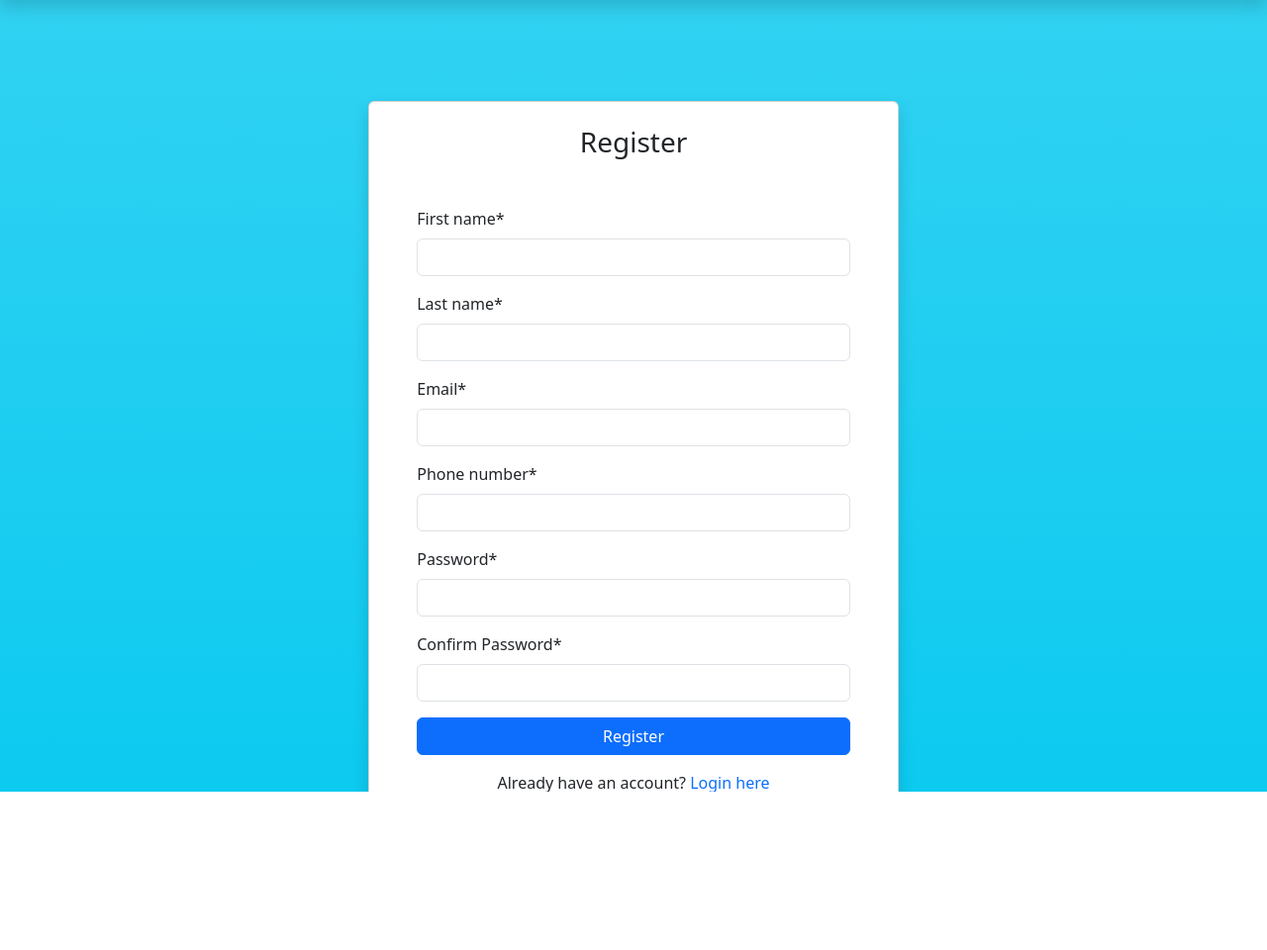
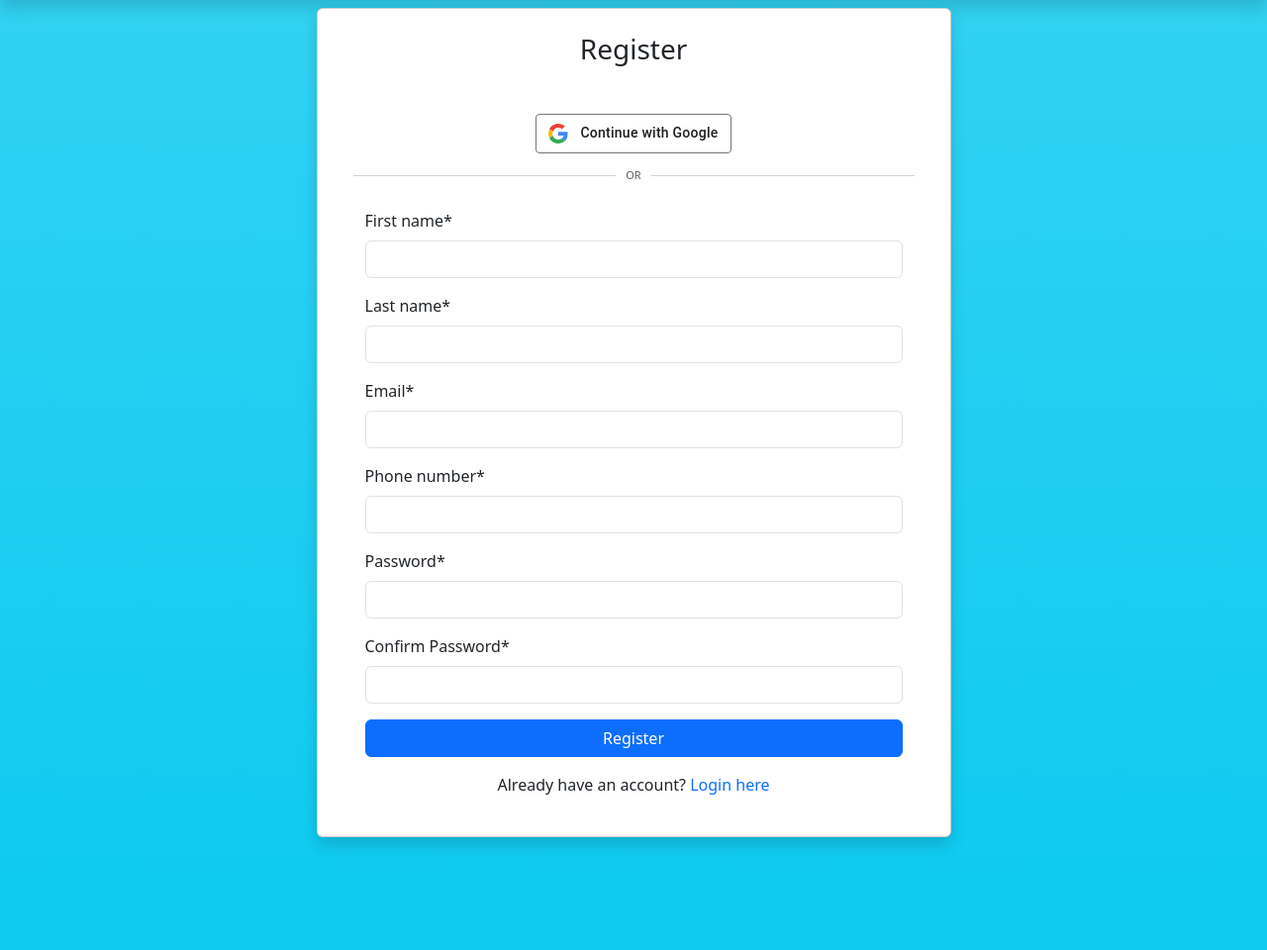
Before and after one commit to BaraaJayousi/CarBookProject, a Django app: page /auth/register/ in a window 1280 px wide. Shown: the part 56-1016 px from the top of the page at 99% size. Before the commit the page ends 856 px from the top, so only its background shows below. Run offline with Django 5.2, Linux system fonts and the light colour scheme; some libraries are stand-ins or nearby versions.

Commit message:
added social apps authentication button

```diff
--- /dev/null
+++ b/authentication_app/templates/google-btn.html
@@ -0,0 +1,18 @@
+{% load socialaccount %}
+<button class="gsi-material-button">
+
+  <div class="gsi-material-button-state"></div>
+  <div class="gsi-material-button-content-wrapper">
+    <div class="gsi-material-button-icon">
+      <svg version="1.1" xmlns="http://www.w3.org/2000/svg" viewBox="0 0 48 48" xmlns:xlink="http://www.w3.org/1999/xlink" style="display: block;">
+        <path fill="#EA4335" d="M24 9.5c3.54 0 6.71 1.22 9.21 3.6l6.85-6.85C35.9 2.38 30.47 0 24 0 14.62 0 6.51 5.38 2.56 13.22l7.98 6.19C12.43 13.72 17.74 9.5 24 9.5z"></path>
+        <path fill="#4285F4" d="M46.98 24.55c0-1.57-.15-3.09-.38-4.55H24v9.02h12.94c-.58 2.96-2.26 5.48-4.78 7.18l7.73 6c4.51-4.18 7.09-10.36 7.09-17.65z"></path>
+        <path fill="#FBBC05" d="M10.53 28.59c-.48-1.45-.76-2.99-.76-4.59s.27-3.14.76-4.59l-7.98-6.19C.92 16.46 0 20.12 0 24c0 3.88.92 7.54 2.56 10.78l7.97-6.19z"></path>
+        <path fill="#34A853" d="M24 48c6.48 0 11.93-2.13 15.89-5.81l-7.73-6c-2.15 1.45-4.92 2.3-8.16 2.3-6.26 0-11.57-4.22-13.47-9.91l-7.98 6.19C6.51 42.62 14.62 48 24 48z"></path>
+        <path fill="none" d="M0 0h48v48H0z"></path>
+      </svg>
+    </div>
+    <span class="gsi-material-button-contents">Continue with Google</span>
+    <span style="display: none;">Continue with Google</span>
+  </div>
+</button>
--- a/authentication_app/templates/main_layout.html
+++ b/authentication_app/templates/main_layout.html
@@ -1,4 +1,5 @@
 <!DOCTYPE html>
+{% load static %}
 <html lang="en">
 <head>
   <meta charset="UTF-8">
@@ -6,6 +7,7 @@
   <title>{% block title %}CarBook {% endblock %}</title>
   <!-- Bootstrap library CDN -->
   <link href="https://cdn.jsdelivr.net/npm/bootstrap@5.3.3/dist/css/bootstrap.min.css" rel="stylesheet" integrity="sha384-QWTKZyjpPEjISv5WaRU9OFeRpok6YctnYmDr5pNlyT2bRjXh0JMhjY6hW+ALEwIH" crossorigin="anonymous">
+  <link href="{% static 'css/google-btn.css' %}" rel="stylesheet">
 </head>
 <body style="overflow: hidden !important;">
   <!-- NavBar -->
@@ -16,6 +18,7 @@
       </a>
     </div>
   </nav>
+  {% load socialaccount %}
   <!-- django template block -->
   {% block content %}
   <div class="container ">
--- a/authentication_app/templates/register.html
+++ b/authentication_app/templates/register.html
@@ -4,14 +4,28 @@
 {%block title%}Register {% endblock %}
 
 {% block content %}
-<div class="bg-info bg-gradient overflow-hidden" style="height:100vh ">
-  <div class="container" style="padding: 8%">
+<div class="bg-info bg-gradient overflow-hidden" style="height:120vh ">
+  <div class="container pt-2 pb-5" >
     <div class="row justify-content-center">
       <div class="col-7">
         <div class="card shadow">
           <div class="card-body py-4 px-5">
             <div class="row">
               <h3 class="card-title text-center mb-5">Register</h3>
+              <div class=" signin text-center">
+                {% include 'google-btn.html' %}
+              </div>
+              <br><br>
+
+                <div style="width: 100%; height: 15px; border-bottom: 1px solid lightgray; text-align: center">
+                  <span class="text-muted" style="margin-top:-15% !important; font-size: 11px; background-color: white; padding: 0px 10px;">
+                    OR
+                  </span>
+                </div>
+
+                <br><br>
+
+
               <form action="#" method="post">
                 <!-- django form -->
                 {% csrf_token %}
--- /dev/null
+++ b/booking_app/static/css/google-btn.css
@@ -0,0 +1,103 @@
+.gsi-material-button {
+  -moz-user-select: none;
+  -webkit-user-select: none;
+  -ms-user-select: none;
+  -webkit-appearance: none;
+  background-color: WHITE;
+  background-image: none;
+  border: 1px solid #747775;
+  -webkit-border-radius: 4px;
+  border-radius: 4px;
+  -webkit-box-sizing: border-box;
+  box-sizing: border-box;
+  color: #1f1f1f;
+  cursor: pointer;
+  font-family: 'Roboto', arial, sans-serif;
+  font-size: 14px;
+  height: 40px;
+  letter-spacing: 0.25px;
+  outline: none;
+  overflow: hidden;
+  padding: 0 12px;
+  position: relative;
+  text-align: center;
+  -webkit-transition: background-color .218s, border-color .218s, box-shadow .218s;
+  transition: background-color .218s, border-color .218s, box-shadow .218s;
+  vertical-align: middle;
+  white-space: nowrap;
+  width: auto;
+  max-width: 400px;
+  min-width: min-content;
+}
+
+.gsi-material-button .gsi-material-button-icon {
+  height: 20px;
+  margin-right: 12px;
+  min-width: 20px;
+  width: 20px;
+}
+
+.gsi-material-button .gsi-material-button-content-wrapper {
+  -webkit-align-items: center;
+  align-items: center;
+  display: flex;
+  -webkit-flex-direction: row;
+  flex-direction: row;
+  -webkit-flex-wrap: nowrap;
+  flex-wrap: nowrap;
+  height: 100%;
+  justify-content: space-between;
+  position: relative;
+  width: 100%;
+}
+
+.gsi-material-button .gsi-material-button-contents {
+  -webkit-flex-grow: 1;
+  flex-grow: 1;
+  font-family: 'Roboto', arial, sans-serif;
+  font-weight: 500;
+  overflow: hidden;
+  text-overflow: ellipsis;
+  vertical-align: top;
+}
+
+.gsi-material-button .gsi-material-button-state {
+  -webkit-transition: opacity .218s;
+  transition: opacity .218s;
+  bottom: 0;
+  left: 0;
+  opacity: 0;
+  position: absolute;
+  right: 0;
+  top: 0;
+}
+
+.gsi-material-button:disabled {
+  cursor: default;
+  background-color: #ffffff61;
+  border-color: #1f1f1f1f;
+}
+
+.gsi-material-button:disabled .gsi-material-button-contents {
+  opacity: 38%;
+}
+
+.gsi-material-button:disabled .gsi-material-button-icon {
+  opacity: 38%;
+}
+
+.gsi-material-button:not(:disabled):active .gsi-material-button-state,
+.gsi-material-button:not(:disabled):focus .gsi-material-button-state {
+  background-color: #303030;
+  opacity: 12%;
+}
+
+.gsi-material-button:not(:disabled):hover {
+  -webkit-box-shadow: 0 1px 2px 0 rgba(60, 64, 67, .30), 0 1px 3px 1px rgba(60, 64, 67, .15);
+  box-shadow: 0 1px 2px 0 rgba(60, 64, 67, .30), 0 1px 3px 1px rgba(60, 64, 67, .15);
+}
+
+.gsi-material-button:not(:disabled):hover .gsi-material-button-state {
+  background-color: #303030;
+  opacity: 8%;
+}
```
Also changed, not shown: authentication_app/templates/login.html (+16 -1 lines).
